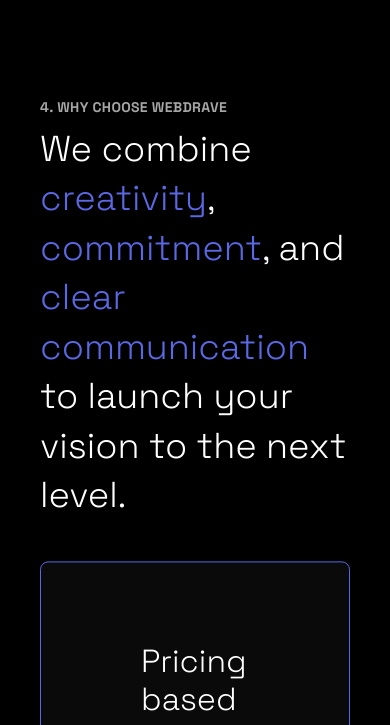
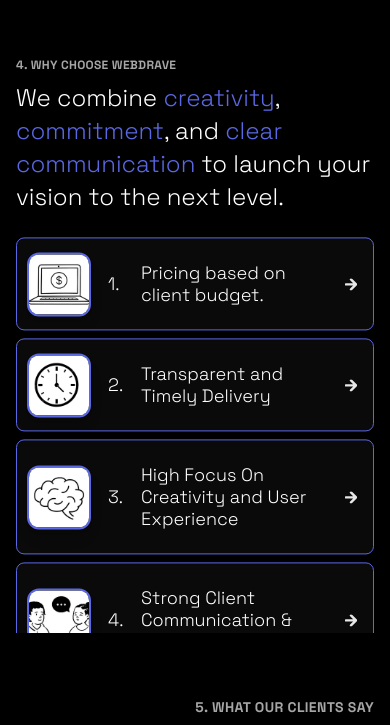
Before and after one commit to AbhishekChoudharyy/Webdrave-SkillsVarz-main, a React (Vite) app: page / in a window 390 px wide. Shown: the part 8959-9684 px from the top of the page. Built offline with nearby package versions, Linux system fonts and the light colour scheme; a web font is replaced by a local one.

Commit message:
why choose fix

```diff
--- a/src/components/WhyChooseWebdrave.jsx
+++ b/src/components/WhyChooseWebdrave.jsx
@@ -32,31 +32,31 @@
 
   return (
     <section data-scroll data-scroll-section
-    data-scroll-speed="0.1" className="relative w-full py-20 bg-black font-sans overflow-hidden">
+    data-scroll-speed="0.1" className="relative w-full py-10 md:py-20 bg-black font-sans overflow-hidden">
 
-      <div className="max-w-[1] mx-auto px-10">
+      <div className="mx-auto px-4 sm:px-6 md:px-10">
         {/* Header */}
-        <div className="text-left mb-10">
+        <div className="text-left mb-6 md:mb-10">
           <div>
-            <p className="text-sm font-spacebold uppercase tracking-wide text-heading">4. Why Choose WebDrave</p>
-            <h2 className="text-4xl font-spacelight mt-2 leading-snug">We combine <span class='text-purple'>creativity</span>, <span class='text-purple'>commitment</span>, and <br /><span class='text-purple'>clear communication</span> to launch your vision to the next level.
+            <p className="text-xs md:text-sm font-spacebold uppercase tracking-wide text-heading">4. Why Choose WebDrave</p>
+            <h2 className="text-2xl sm:text-3xl md:text-4xl font-spacelight mt-2 leading-snug">We combine <span class='text-purple'>creativity</span>, <span class='text-purple'>commitment</span>, and <span class='hidden md:inline'><br /></span><span class='text-purple'>clear communication</span> to launch your vision to the next level.
             </h2>
           </div>
         </div>
 
         {/* Benefits List */}
-        <div className="flex flex-col gap-3">
+        <div className="flex flex-col gap-2 md:gap-3">
           {benefits.map((benefit) => (
             <div
               key={benefit.id}
-              className={`relative rounded-lg flex items-center border border-purple py-20 px-10 transition-all duration-900 ease-[cubic-bezier(0.25,0.8,0.25,1)] overflow-hidden bg-[#0A0A0A] z-10
+              className={`relative rounded-lg flex items-center border border-purple py-6 px-4 sm:py-10 sm:px-6 md:py-20 md:px-10 transition-all duration-900 ease-[cubic-bezier(0.25,0.8,0.25,1)] overflow-hidden bg-[#0A0A0A] z-10
                 ${hoveredItem === benefit.id ? 'tshadow-[-10px_0_30px_rgba(126,34,206,0.3)] bg-purple' : ''}`}
               onMouseEnter={() => setHoveredItem(benefit.id)}
               onMouseLeave={() => setHoveredItem(null)}
             >
-              {/* Image that appears from left on hover */}
-              <div className={`absolute left-[-250px] top-1/2 -translate-y-1/2 w-fit h-fit z-0 transition-all duration-1500 ease-[cubic-bezier(0.25,0.8,0.25,1)]
-                ${hoveredItem === benefit.id ? 'left-[20px] opacity-100' : 'opacity-0'}`}>
+              {/* Image - always visible on mobile, hover animation on desktop */}
+              <div className={`absolute left-[10px] md:left-[-250px] top-1/2 -translate-y-1/2 w-16 h-16 sm:w-20 sm:h-20 md:w-fit md:h-fit z-0 transition-all duration-1500 ease-[cubic-bezier(0.25,0.8,0.25,1)] opacity-100 md:opacity-0
+                ${hoveredItem === benefit.id ? 'md:left-[20px] md:opacity-100' : ''}`}>
                 <img
                   src={benefit.image}
                   alt={benefit.text}
@@ -66,21 +66,21 @@
               </div>
 
               {/* Number */}
-              <span className={`font-spacelight text-[32px] leading-[1.2] text-white min-w-[40px] transition-all duration-1200 ease
-                ${hoveredItem === benefit.id ? 'ml-[270px]' : ''}`}>
+              <span className={`font-spacelight text-lg sm:text-2xl md:text-[32px] leading-[1.2] text-white min-w-[25px] sm:min-w-[30px] md:min-w-[40px] ml-[75px] sm:ml-[90px] md:ml-0 transition-all duration-1200 ease
+                ${hoveredItem === benefit.id ? 'md:ml-[270px]' : ''}`}>
                 {benefit.number}
               </span>
 
               {/* Text */}
-              <p className={`font-spacelight text-[32px] leading-[1.2] text-white m-0 ml-5 flex-grow transition-all duration-1500 ease
-                ${hoveredItem === benefit.id ? 'translate-x-8 ml-[270px]' : ''}`}>
+              <p className={`font-spacelight text-lg sm:text-2xl md:text-[32px] leading-[1.2] text-white m-0 ml-2 sm:ml-3 md:ml-5 flex-grow transition-all duration-1500 ease
+                ${hoveredItem === benefit.id ? 'md:translate-x-8 md:ml-[270px]' : ''}`}>
                 {benefit.text}
               </p>
 
               {/* Arrow Indicator */}
-              <div className={`w-fit h-fit ml-5 transition-all duration-400 ease opacity-90 -rotate-0
-                ${hoveredItem === benefit.id ? 'translate-x-5 -rotate-30 opacity-100' : ''}`}>
-                <svg width="15" height="15" viewBox="0 0 12 12" fill="none" xmlns="http://www.w3.org/2000/svg">
+              <div className={`w-fit h-fit ml-2 sm:ml-3 md:ml-5 transition-all duration-400 ease opacity-90 -rotate-0
+                ${hoveredItem === benefit.id ? 'md:translate-x-5 -rotate-30 opacity-100' : ''}`}>
+                <svg className="w-3 h-3 sm:w-4 sm:h-4 md:w-[15px] md:h-[15px]" viewBox="0 0 12 12" fill="none" xmlns="http://www.w3.org/2000/svg">
                   <path d="M1 6H11M11 6L6 1M11 6L6 11" stroke="#ffffff" strokeWidth="2.4" strokeLinecap="round" strokeLinejoin="round"/>
                 </svg>
               </div>
```
